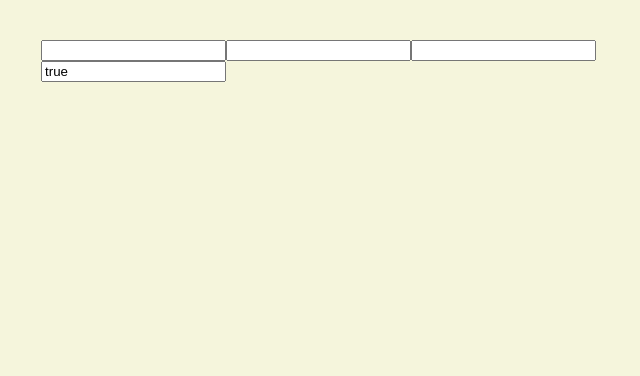
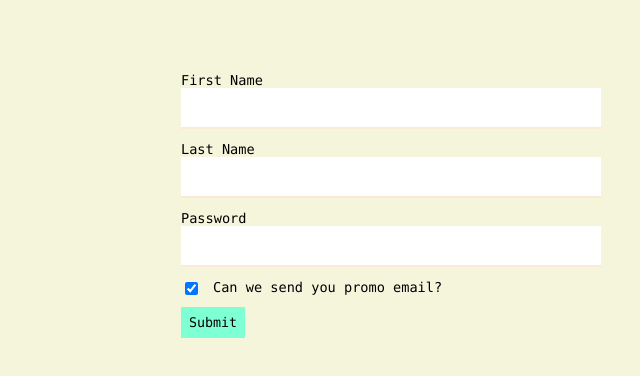
Before and after one commit to cxw320/Ecommerce_App, a React (Create React App) app in the folder client/: page /forms in a window 1280 px wide. Shown: the top 376 px of the page, without its empty margins (249-889 px from the left). Built offline with nearby package versions, Linux system fonts and the light colour scheme.

Commit message:
Update page routing

```diff
--- a/client/package.json
+++ b/client/package.json
@@ -8,6 +8,7 @@
     "@testing-library/user-event": "^12.7.1",
     "react": "^17.0.1",
     "react-dom": "^17.0.1",
+    "react-router-dom": "^5.2.0",
     "react-scripts": "4.0.2",
     "web-vitals": "^1.1.0"
   },
--- a/client/src/App.js
+++ b/client/src/App.js
@@ -8,57 +8,33 @@ import './App.css';
 import BaseInput from './components/inputs/BaseInput.js';
 import TextInput from './components/inputs/TextInput';
 import PasswordInput from './components/inputs/PasswordInput';
-import CheckboxInput from './components/inputs/CheckboxInputs';
+import CheckboxInput from './components/inputs/CheckboxInput';
+import Form from './components/Form.js';
+import {PrimaryButton, SecondaryButton} from './components/Button.js';
+import{
+  BrowserRouter as Router,
+  Switch,
+  Route,
+} from 'react-router-dom';
+import './App.css';
+import Home from './pages/Home';
+import FormDemo from './pages/FormDemo';
+import NotFound from './pages/NotFound';
 
 class App extends Component {
-   // state lifting, bringing the state from children to parent component
-   //input controls: onChange , target = the dom element
+  render(){
+    return (
+        <div className="App">
+            <Router>
+                <Switch>
+                    <Route path="/" exact component={Home} />
+                    <Route path="/forms" exact component={FormDemo} />
+                    <Route component={NotFound}/>
+                </Switch>
+            </Router>
+        </div>
+    )
 
-   state = { firstName: '',
-             lastName: '',
-             password: '',
-             sendEmail: true,
-    };
-
-   handleChange = e => {
-     this.setState({ [e.target.name]: e.target.value});
-   };
-
-  render(){
-
-    //need a key prop, a unique value that is consistent across re-renders
-      return (
-        <div className="App">
-
-          <TextInput
-            value={this.state.firstName}
-            name="firstName"
-            onChange={this.handleChange}
-            />
-
-          <TextInput
-            value={this.state.lastName}
-            name="lastName"
-            onChange={this.handleChange}
-            />
-
-          <TextInput
-            value={this.state.password}
-            name="password"
-            onChange={this.handleChange}
-            />
-
-          <CheckboxInput
-            value={this.state.sendEmail}
-            name="sendEmail"
-            onChange={this.handleChange}
-          />
-
-          {/*<ProductList products={products}/>*/}
-
-        </div>
-      );
-  }
 }
-
+}
 export default App;
--- /dev/null
+++ b/client/src/components/Button.css
@@ -0,0 +1,29 @@
+.BaseButton {
+    display: flex;
+    padding: 0.5rem;
+    margin-bottom: 0.75rem;
+    font-family: Monaco, monospace;
+    cursor: pointer;
+    transition: 120ms all;
+    outline: none;
+}
+
+.PrimaryButton {
+    border: none;
+    background: aquamarine;
+}
+
+.PrimaryButton:hover,
+.PrimaryButton:active{
+    background: mediumaquamarine;
+}
+
+.SecondaryButton {
+    border: none;
+    background: none;
+}
+
+.SecondaryButton:hover,
+.SecondaryButton:active {
+    color: mediumaquamarine;
+}
--- /dev/null
+++ b/client/src/components/Button.js
@@ -0,0 +1,35 @@
+import React, {Component} from 'react';
+import './Button.css';
+
+class Button extends Component {
+    render() {
+      const { className, children, ...rest } = this.props;
+      return (
+        <button className={className} {...rest}>
+          {children}
+        </button>
+      );
+    }
+  }
+
+  export class PrimaryButton extends Component {
+    render() {
+      return (
+        <Button
+          className="BaseButton PrimaryButton"
+          {...this.props}
+        />
+      );
+    }
+  }
+
+  export class SecondaryButton extends Component {
+    render() {
+      return (
+        <Button
+          className="BaseButton SecondaryButton"
+          {...this.props}
+        />
+      );
+    }
+  }
--- /dev/null
+++ b/client/src/components/Form.css
@@ -0,0 +1,4 @@
+.Form{
+    max-width: 420px;
+    margin: 0 auto;
+}
--- /dev/null
+++ b/client/src/components/Form.js
@@ -0,0 +1,16 @@
+import React, {Component} from 'react';
+import './Form.css';
+
+export default class Form extends Component {
+    render(){
+        return(
+            <form
+            className="Form"
+            onSubmit={this.props.onSubmit}>
+                {this.props.children}
+            </form>
+        );
+    }
+
+
+}
--- /dev/null
+++ b/client/src/components/inputs/BaseInput.css
@@ -0,0 +1,36 @@
+.BaseInput {
+    display: flex;
+    flex-direction: column;
+}
+
+.BaseInputReverse{
+    flex-direction: row-reverse;
+    align-content: flex-start;
+}
+
+.BaseInputReverse label {
+    flex: 1;
+    padding-left: 0.75rem;
+}
+
+.BaseInput input{
+    display: flex;
+    padding: 0.75rem;
+    margin-bottom: 0.75rem;
+    font-family: "Courier New", monospace;
+    border: none;
+    border-bottom: 2px solid antiquewhite;
+    transition: 220ms all;
+    outline: 2px solid transparent;
+}
+
+.BaseInput input:focus{
+    outline: 2px solid aquamarine;
+}
+
+.BaseInput label{
+    display: flex;
+    font-size: 0.85rem;
+    font-family: Monaco, monospace;
+    cursor: pointer;
+}
--- a/client/src/components/inputs/BaseInput.js
+++ b/client/src/components/inputs/BaseInput.js
@@ -1,13 +1,24 @@
 import React, {Component} from 'react';
+import './BaseInput.css';
 
 export default class BaseInput extends Component {
 
     render(){
         return (
+            <div className={
+                `BaseInput ${this.props.type==='checkbox' ? 'BaseInputReverse' : ''}`
+            }>
+            <label htmlFor={this.props.name}>
+                {this.props.label || ''}
+            </label>
+
             <input
+            id={this.props.name}
                 {...this.props}
-                type='text'
+
             />
+
+            </div>
         )
     }
 }
--- /dev/null
+++ b/client/src/pages/FormDemo.js
@@ -0,0 +1,79 @@
+import React, {Component} from 'react';
+import ProductCard from '../components/ProductCard';
+import products from '../data/products.js';
+import ProductList from '../components/ProductList';
+import BaseInput from '../components/inputs/BaseInput.js';
+import TextInput from '../components/inputs/TextInput';
+import PasswordInput from '../components/inputs/PasswordInput';
+import CheckboxInput from '../components/inputs/CheckboxInput';
+import Form from '../components/Form.js';
+import {PrimaryButton, SecondaryButton} from '../components/Button.js';
+
+export default class FormDemo extends Component {
+   // state lifting, bringing the state from children to parent component
+   //input controls: onChange , target = the dom element
+
+   state = { firstName: '',
+             lastName: '',
+             password: '',
+             sendEmail: true,
+    };
+
+   handleTextChange = e => {
+     this.setState({ [e.target.name]: e.target.value});
+   };
+
+   handleBooleanChange = e => {
+    this.setState({ [e.target.name]: e.target.checked});
+  };
+
+  handleSubmit = e =>{
+    e.preventDefault();
+    console.log(this.state);
+  }
+
+  render(){
+
+    //need a key prop, a unique value that is consistent across re-renders
+      return (
+        <div className="App">
+        <Form>
+          <TextInput
+            label="First Name"
+            value={this.state.firstName}
+            name="firstName"
+            onChange={this.handleTextChange}
+            />
+
+          <TextInput
+            label="Last Name"
+            value={this.state.lastName}
+            name="lastName"
+            onChange={this.handleTextChange}
+            />
+
+          <TextInput
+            label="Password"
+            value={this.state.password}
+            name="password"
+            onChange={this.handleTextChange}
+            />
+
+          <CheckboxInput
+            label="Can we send you promo email?"
+            checked={this.state.sendEmail}
+            name="sendEmail"
+            onChange={this.handleBooleanChange}
+          />
+
+
+          <PrimaryButton>
+            Submit
+          </PrimaryButton>
+          </Form>
+
+        </div>
+
+      );
+  }
+}
--- /dev/null
+++ b/client/src/pages/Home.js
@@ -0,0 +1,13 @@
+import React, {Component} from 'react';
+import products from '../data/products';
+import ProductList from '../components/ProductList';
+
+
+export default class Home extends Component {
+    render(){
+        return(
+            <ProductList products={products}/>
+        );
+    }
+
+}
--- /dev/null
+++ b/client/src/pages/NotFound.js
@@ -0,0 +1,10 @@
+import React, {Component} from 'react';
+
+export default class NotFound extends Component {
+    render(){
+        return(
+            <h1> Not Found</h1>
+        );
+    }
+
+}
```
Also changed, not shown: client/src/components/inputs/CheckboxInput.js (renamed from client/src/components/inputs/CheckboxInputs.js), 1 other file (tests, documents, lock files or other folders).
